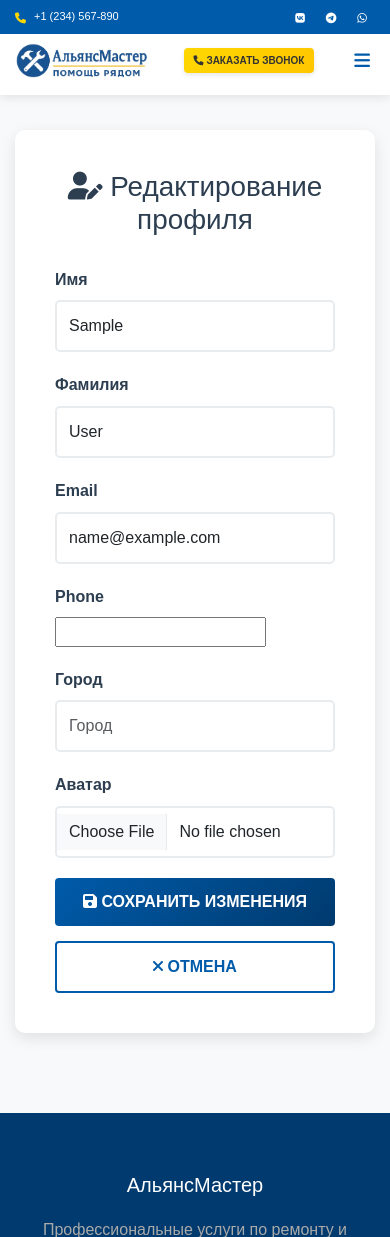
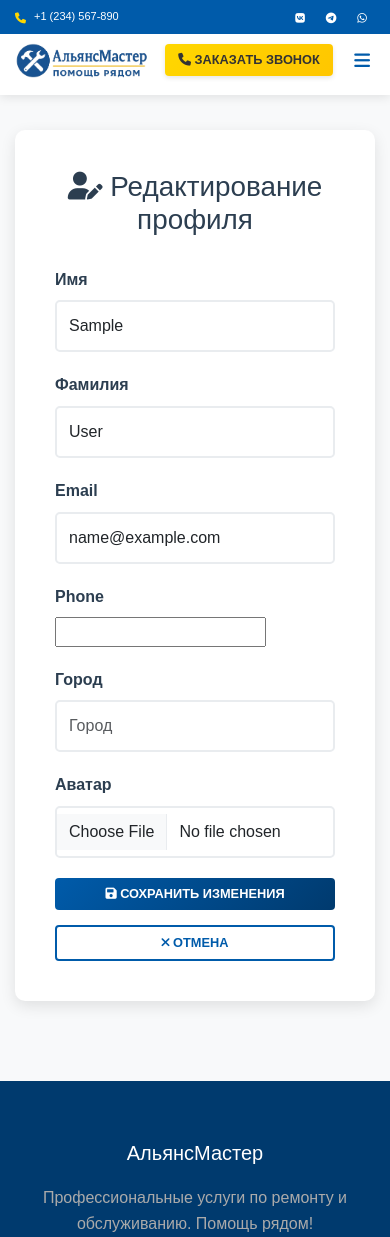
Before and after one commit to GrigoryKalinin/Home_master, a Django app: page /users/profile/edit/ in a window 390 px wide. Shown: the top 1237 px of the page. Run offline with Django 5.2, Linux system fonts and the light colour scheme; the visitor is signed in with stand-in values (Sample User, id 1); data that the repository does not hold is empty; some libraries are stand-ins or nearby versions.

Commit message:
Кнопки

```diff
--- a/static/css/base.css
+++ b/static/css/base.css
@@ -84,12 +84,16 @@ a {
   background-color: rgba(0, 91, 170, 0.1); /* Полупрозрачный синий фон */
 }
 
-/* Унификация Bootstrap кнопок */
-.btn, .btn-sm, .btn-lg {
+/* Унификация всех кнопок */
+.btn, .btn-sm, .btn-lg, .btn-primary, .btn-secondary, .btn-outline {
   min-width: 120px;
   white-space: nowrap;
   text-overflow: ellipsis;
   overflow: hidden;
+  display: inline-block;
+  text-align: center;
+  vertical-align: middle;
+  box-sizing: border-box;
 }
 
 .btn-sm {
@@ -106,36 +110,36 @@ a {
 
 /* Адаптивные размеры кнопок */
 @media (max-width: 768px) {
-  .btn {
-    min-width: 100px;
-    font-size: 0.875rem;
-    padding: 0.5rem 1rem;
+  .btn, .btn-primary, .btn-secondary, .btn-outline {
+    min-width: 100px !important;
+    font-size: 0.875rem !important;
+    padding: 0.5rem 1rem !important;
   }
 
   .btn-sm {
-    min-width: 80px;
-    font-size: 0.75rem;
-    padding: 0.25rem 0.5rem;
+    min-width: 80px !important;
+    font-size: 0.75rem !important;
+    padding: 0.25rem 0.5rem !important;
   }
 
   .btn-lg {
-    min-width: 120px;
-    font-size: 1rem;
-    padding: 0.625rem 1.25rem;
+    min-width: 120px !important;
+    font-size: 1rem !important;
+    padding: 0.625rem 1.25rem !important;
   }
 }
 
 @media (max-width: 576px) {
-  .btn {
-    min-width: 90px;
-    font-size: 0.8rem;
-    padding: 0.4rem 0.8rem;
+  .btn, .btn-primary, .btn-secondary, .btn-outline {
+    min-width: 90px !important;
+    font-size: 0.8rem !important;
+    padding: 0.4rem 0.8rem !important;
   }
 
   .btn-sm {
-    min-width: 70px;
-    font-size: 0.7rem;
-    padding: 0.2rem 0.4rem;
+    min-width: 70px !important;
+    font-size: 0.7rem !important;
+    padding: 0.2rem 0.4rem !important;
   }
 }
 
@@ -162,7 +166,7 @@ a {
   flex-wrap: wrap;
 }
 
-.btn-inline-group .btn {
+.btn-inline-group .btn, .btn-inline-group .btn-primary, .btn-inline-group .btn-secondary {
   flex: 1;
   min-width: 80px;
 }
```
